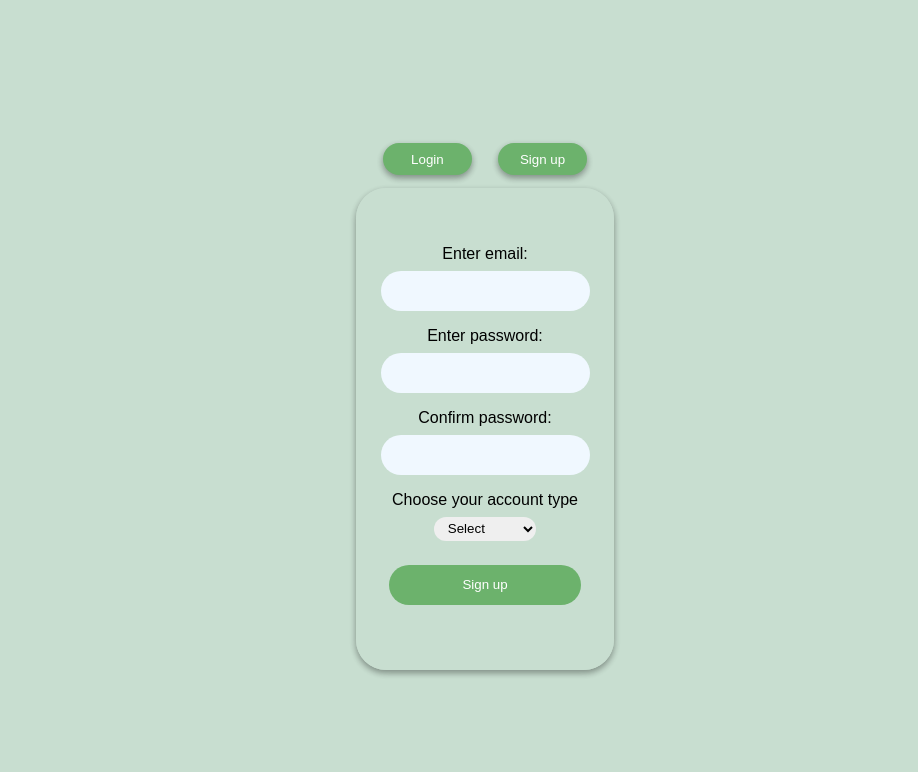
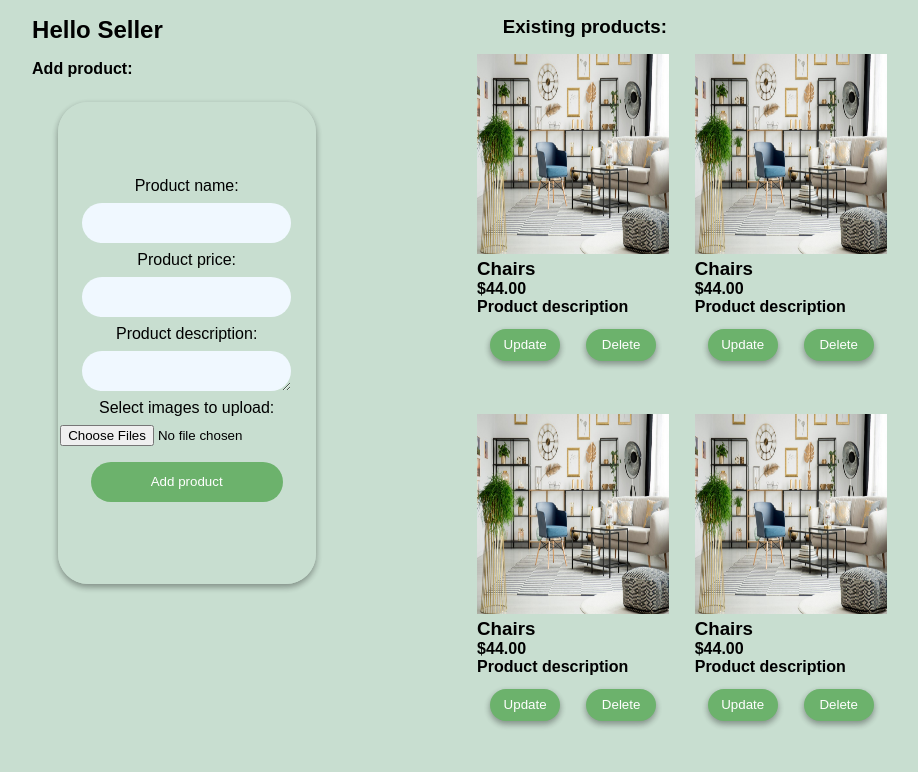
Before and after one commit to Shivam13-tech/Home-decor, a React (Create React App) app in the folder Frontend/home-decor/: page / in a window 1280 px wide. Shown: the top 772 px of the page, without its empty margins (155-1073 px from the left). Built offline with nearby package versions, Linux system fonts and the light colour scheme.

Commit message:
Seller Ui completed

```diff
--- a/Frontend/home-decor/src/App.css
+++ b/Frontend/home-decor/src/App.css
@@ -4,6 +4,10 @@
   }
 
   @import url('https://fonts.googleapis.com/css2?family=DM+Serif+Display:ital@0;1&family=Josefin+Sans:ital,wght@0,300;0,500;1,700&family=Montserrat:ital,wght@1,300&display=swap');
+
+body{
+    background-color: #c8ded0;
+}
 
 .Single-product{
     display: flex;
@@ -112,36 +116,98 @@
 
 /* ----------------------Seller----------*/
 
-.Seller-title{
-    margin: 20px;
+.Seller{
+    display: flex;
+    flex-direction: row;
+    justify-content: space-evenly;
 }
 
-.Add-product-container{
+.Seller-title{
+    margin-top: 2vh;
+    margin-left: 3vw;
+    font-family: 'Montserrat', sans-serif;
+}
+
+.product-box{
+    display: flex;
+    flex-direction: column;
+    justify-content: flex-start;
+    align-items: flex-start;
+    background-color: #c8ded0;
+    margin-left: 5vw;
+    margin-top: 3vh;
+}
+
+.add-product-container{
+    border: 1px solid #c8ded0;
+    width: 20vw;
+    height: 60vh;
+    border-radius: 30px;
     display: flex;
     flex-direction: column;
     justify-content: center;
     align-items: center;
+    box-shadow: rgba(0, 0, 0, 0.16) 0px 3px 6px, rgba(0, 0, 0, 0.23) 0px 3px 6px;
 }
 
-.Add-product-input{
+.add-product-input{
     width: 15vw;
-    height: 3vh;
-    padding: 10px;
-    margin-top: 2vh;
-    margin-bottom: 2vh;
+    height: 5vh;
+    border: none;
+	border-radius: 30px;
+    background-color: #f0f8ff;
+    margin-top: 1vh;
+    padding-left: 17px;
 }
 
-.Add-product-button{
-    width: 7vw;
+.add-product-button{
+    background-color: #6CB26C;
+    color: white;
+    width: 15vw;
     height: 5vh;
     margin-top: 2vh;
     margin-bottom: 2vh;
+    border: none;
+	border-radius: 30px;
+    font-family: 'Montserrat', sans-serif;
+}
+
+.add-product-label{
+    font-family: 'Montserrat', sans-serif;
+    margin-top: 1vh;
 }
 
 .Existing-product-container{
     display: flex;
+    flex-wrap: wrap;
+    width: 40vw;
     justify-content: flex-start;
     align-items: flex-start;
+}
+
+.seller-product-container{
+    width: 15vw;
+    height: 25vh;
+    margin-top: 2vh;
+    margin-left: 1vw;
+    margin-right: 1vw;
+    margin-bottom: 18vh;
+}
+
+.seller-product-detail{
+    font-family: 'Montserrat', sans-serif;
+}
+
+.edit-product-button{
+    background-color: #6CB26C;
+    color: white;
+    margin: 1vw;
+    border: none;
+	border-radius: 30px;
+    width: 7vw;
+    height: 4vh;
+    box-shadow: rgba(0, 0, 0, 0.16) 0px 3px 6px, rgba(0, 0, 0, 0.23) 0px 3px 6px;
+    font-family: 'Montserrat', sans-serif;
 }
 
 /* ---------------- Auth ----------- */
@@ -242,4 +308,44 @@
         width: 25vw;
         height: 3vh;
     }
+
+    /* ------- Completed auth ----- */
+
+    .Seller{
+        flex-direction: column;
+        justify-content: center;
+        align-items: center;
+    }
+
+    .add-product-container{
+        width: 70vw;
+        height: 40vh;
+    }
+
+    .add-product-input{
+        width: 45vw;
+        height: 4vh;
+    }
+
+    .add-product-button{
+        width: 25vw;
+        height: 3vh;
+    }
+
+    .Existing-product-container{
+        width: 60vw;
+        align-items: center;
+        justify-content: center;
+    }
+
+    .seller-product-container{
+        width: 25vw;
+        height: 15vh;
+        margin-bottom: 7vh;
+    }
+
+    .edit-product-button{
+        width: 15vw;
+        height: 2vh;
+    }
   }
--- a/Frontend/home-decor/src/App.js
+++ b/Frontend/home-decor/src/App.js
@@ -9,8 +9,8 @@ function App() {
     <div className="App">
         {/* <Individual /> */}
         {/* <Home /> */}
-        {/* <Seller /> */}
-        <Auth />
+        <Seller />
+        {/* <Auth /> */}
     </div>
   );
 }
--- a/Frontend/home-decor/src/Components/Auth.jsx
+++ b/Frontend/home-decor/src/Components/Auth.jsx
@@ -2,21 +2,12 @@ import React, {useState} from "react";
 
 function Auth(){
     const [login, setLogin] = useState(false)
-
-    function showlogin(){
-        setLogin(true)
-    }
-
-    function showsignup(){
-        setLogin(false)
-    }
-
     return (
         <>
            <div className="auth-ui">
                 <div>
-                    <button className="form-action-button" onClick={showlogin}>Login</button>
-                    <button className="form-action-button" onClick={showsignup}>Sign up</button>
+                    <button className="form-action-button" onClick={() => setLogin(true)}>Login</button>
+                    <button className="form-action-button" onClick={() => setLogin(false)}>Sign up</button>
                 </div>
                 { !login ? (
                 <div className="form-design">
--- a/Frontend/home-decor/src/Components/Seller.jsx
+++ b/Frontend/home-decor/src/Components/Seller.jsx
@@ -4,37 +4,82 @@ import individualChair from "../Assets/individual chair.jpg"
 function Seller(){
     return (
         <>
+        <div className="Seller">
             <div>
-                <h1 className="Seller-title">Hello Seller</h1>
-            </div>
-            <p className="Seller-title">Add product:</p>
-            <div className="Add-product-container">
-                <label for="Productname">Product name:</label>
-                <input type="text" id="Productname" className="Add-product-input"/><br/><br/>
-                <label for="Productprice">Product price:</label>
-                <input type="text" id="Productprice" className="Add-product-input"/><br/><br/>
-                <label for="Productdesc">Product description:</label>
-                <textarea id="Productdesc" className="Add-product-input"></textarea>
-                <p>Images tag needs to be here</p>
-                <button className="Add-product-button">Add product</button>
-            </div>
-            <p className="Seller-title">Existing products:</p>
-            <div className="Existing-product-container">
-                <div className="Single-related-products-container">
-                    <img className="Single-related-products-image" src={individualChair} alt="alternate" />
-                    <p>Chairs</p>
-                    <p>$44.00</p>
-                    <p>Review stars</p>
-                    <button>Update</button>
+                <div>
+                    <h2 className="Seller-title">Hello Seller</h2>
                 </div>
-                <div className="Single-related-products-container">
-                    <img className="Single-related-products-image" src={individualChair} alt="alternate" />
-                    <p>Chairs</p>
-                    <p>$44.00</p>
-                    <p>Review stars</p>
-                    <button>Update</button>
+                <h4 className="Seller-title">Add product:</h4>
+                <div className="product-box">
+                    <div className="add-product-container">
+                        <label for="Productname" className="add-product-label">Product name:</label>
+                        <input type="text" className="add-product-input"/>
+                        <label for="Productprice" className="add-product-label">Product price:</label>
+                        <input type="text" className="add-product-input"/>
+                        <label for="Productdesc" className="add-product-label">Product description:</label>
+                        <textarea id="Productdesc" className="add-product-input"></textarea>
+                        <label for="files" className="add-product-label">Select images to upload:</label>
+                        <input type="file" id="files" name="files" multiple style={{marginTop: "1vh"}}/>
+                        <button className="add-product-button">Add product</button>
+                    </div>
                 </div>
             </div>
+            <div>
+                <h3 className="Seller-title">Existing products:</h3>
+                <div className="Existing-product-container">
+                    <div className="seller-product-container">
+                        <img style={{width: "100%", height: "100%"}} src={individualChair} alt="alternate" />
+                        <h3 className="seller-product-detail">Chairs</h3>
+                        <h4 className="seller-product-detail">$44.00</h4>
+                        <h4 className="seller-product-detail">Product description</h4>
+                        <div style={{display: "flex"}}>
+                            <button className="edit-product-button">Update</button>
+                            <button className="edit-product-button">Delete</button>
+                        </div>
+                    </div>
+                    <div className="seller-product-container">
+                        <img style={{width: "100%", height: "100%"}} src={individualChair} alt="alternate" />
+                        <h3 className="seller-product-detail">Chairs</h3>
+                        <h4 className="seller-product-detail">$44.00</h4>
+                        <h4 className="seller-product-detail">Product description</h4>
+                        <div style={{display: "flex"}}>
+                            <button className="edit-product-button">Update</button>
+                            <button className="edit-product-button">Delete</button>
+                        </div>
+                    </div>
+                    <div className="seller-product-container">
+                        <img style={{width: "100%", height: "100%"}} src={individualChair} alt="alternate" />
+                        <h3 className="seller-product-detail">Chairs</h3>
+                        <h4 className="seller-product-detail">$44.00</h4>
+                        <h4 className="seller-product-detail">Product description</h4>
+                        <div style={{display: "flex"}}>
+                            <button className="edit-product-button">Update</button>
+                            <button className="edit-product-button">Delete</button>
+                        </div>
+                    </div>
+                    <div className="seller-product-container">
+                        <img style={{width: "100%", height: "100%"}} src={individualChair} alt="alternate" />
+                        <h3 className="seller-product-detail">Chairs</h3>
+                        <h4 className="seller-product-detail">$44.00</h4>
+                        <h4 className="seller-product-detail">Product description</h4>
+                        <div style={{display: "flex"}}>
+                            <button className="edit-product-button">Update</button>
+                            <button className="edit-product-button">Delete</button>
+                        </div>
+                    </div>
+                    <div className="seller-product-container">
+                        <img style={{width: "100%", height: "100%"}} src={individualChair} alt="alternate" />
+                        <h3 className="seller-product-detail">Chairs</h3>
+                        <h4 className="seller-product-detail">$44.00</h4>
+                        <h4 className="seller-product-detail">Product description</h4>
+                        <div style={{display: "flex"}}>
+                            <button className="edit-product-button">Update</button>
+                            <button className="edit-product-button">Delete</button>
+                        </div>
+                    </div>
+                </div>
+            </div>
+        </div>
         </>
     )
 }
```
